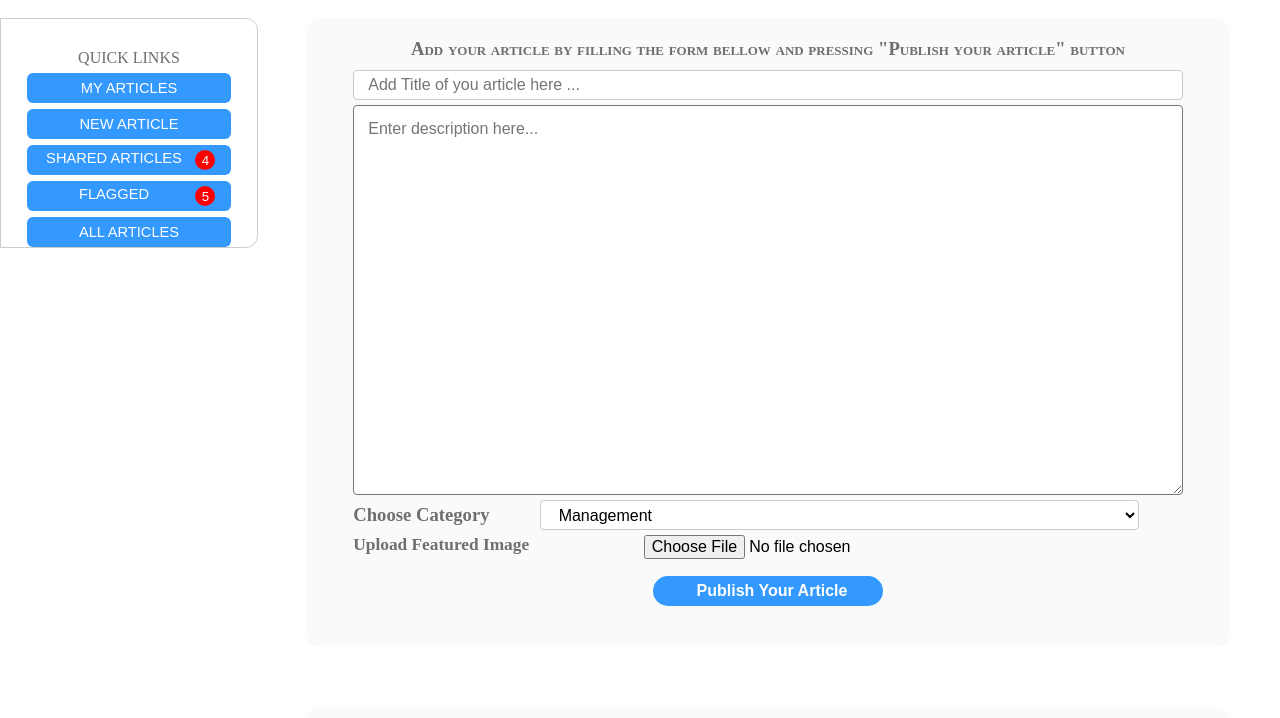
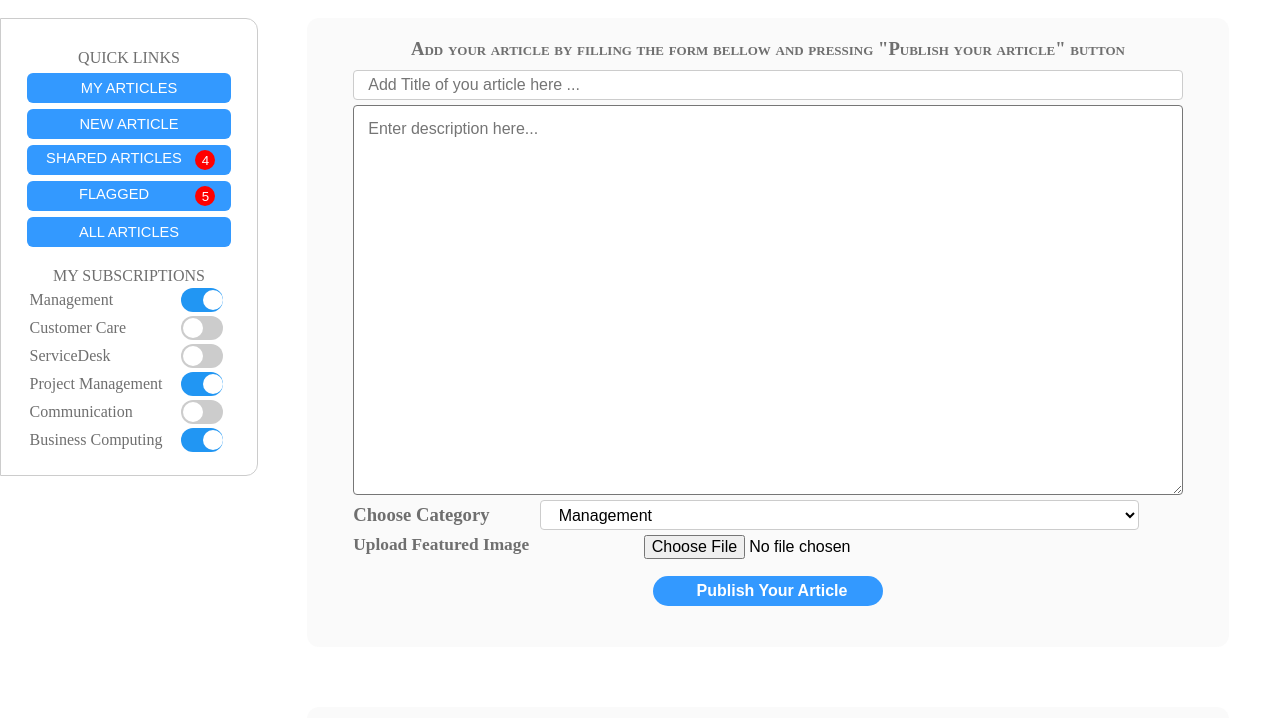
Before and after one commit to tuyisengepaul/Teamwork123, a plain HTML site: page Html/admin.html in a window 1280 px wide. Shown: the part 82-800 px from the top of the page. Drawn offline with Linux system fonts and the light colour scheme; a script that the page names is missing.

Commit message:
Feature: Admin will be able to subscribe to topics of interests [Finish #168654208]

```diff
--- a/Html/admin.html
+++ b/Html/admin.html
@@ -34,6 +34,70 @@
  <button class="all-article-btn"> All Articles</button> <br/>
 
 	</div>
+
+			<!-- Div for Subscription-->
+			<div class="subscription">
+				<center>MY SUBSCRIPTIONS </center>
+				<table width="100%" border="0">
+			  <tr>
+				<td >Management </td>
+				<td >
+				<label class="switch">
+				<input type="checkbox" checked>
+				<span class="slider round"></span>
+				</label>
+				</td>
+			  </tr>
+			  <tr>
+				<td>Customer Care</td>
+				<td>
+				<label class="switch">
+				<input type="checkbox">
+				<span class="slider round"></span>
+				</label>
+				</td>
+			  </tr>
+			  <tr>
+				<td>ServiceDesk</td>
+				<td>
+				<label class="switch">
+				<input type="checkbox">
+				<span class="slider round"></span>
+				</label>
+				</td>
+			  </tr>
+			  <tr>
+				<td>Project Management</td>
+				<td>
+				<label class="switch">
+				<input type="checkbox" checked>
+				<span class="slider round"></span>
+				</label>
+				</td>
+			  </tr>
+			  <tr>
+				<td>Communication</td>
+				<td>
+				<label class="switch">
+				<input type="checkbox">
+				<span class="slider round"></span>
+				</label>
+				</td>
+			  </tr>
+			  <tr>
+				<td>Business Computing</td>
+				<td>
+				<label class="switch">
+				<input type="checkbox" checked>
+				<span class="slider round"></span>
+				</label>
+				</td>
+			  </tr>
+			</table>
+
+				</div>
+			 <!-- END OF SUBSCRIPTION -->
+
 
 </div>
 
```
